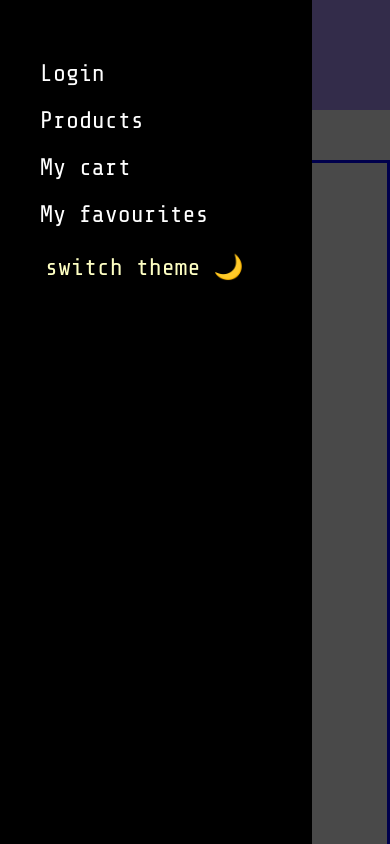
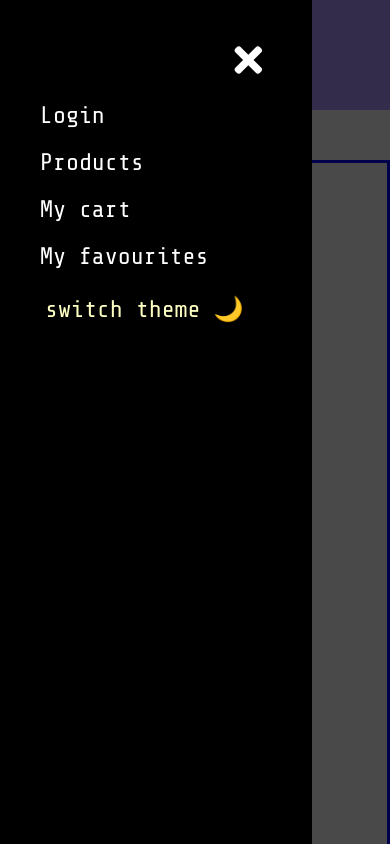
Before and after one commit to solenedel/emoji-mart, a React (Create React App) app: page /products in a window 390 px wide. Both pictures are taken after a click on the button 352 px from the left and 55 px from the top of the page. Shown: the top 844 px of the page. Built offline with nearby package versions, Linux system fonts and the light colour scheme; a web font is replaced by a local one.

Commit message:
style mobile menu

```diff
--- a/src/components/Navbar.js
+++ b/src/components/Navbar.js
@@ -22,6 +22,14 @@ const Navbar = ({ className, theme, toggleTheme, toggleButtonIcon }) => {
   const menu = (
     <div id="mobile-menu">
       <div className="links">
+        <button
+          type="button"
+          id="quit-menu"
+          onClick={() => setShowMenu(!showMenu)}
+        >
+          <i className="fas fa-times" />
+        </button>
+
         <Link to="/login">Login</Link>
         <Link to="/products">Products</Link>
         <Link to="/cart">My cart</Link>
@@ -41,7 +49,6 @@ const Navbar = ({ className, theme, toggleTheme, toggleButtonIcon }) => {
   const menuMask = (
     // eslint-disable-next-line
     <div id="menu-mask" onClick={() => setShowMenu(!showMenu)}>
-      {/* <i className="fas fa-times" /> */}
     </div>
   );
 
--- a/src/components/styled/Navbar.style.js
+++ b/src/components/styled/Navbar.style.js
@@ -17,7 +17,7 @@ export const StyledNavbar = styled(Navbar)`
     border: none;
 
     & i.fa-bars {
-      color: white;
+      color: black;
       font-size: 40px;
     }
   }
@@ -41,9 +41,17 @@ export const StyledNavbar = styled(Navbar)`
     display: flex;
     flex-direction: column;
     justify-content: space-between;
-    /* width: 60vw; */
-    /* margin-left: 9vw; */
     align-items: flex-start;
+
+     & button#quit-menu {
+       align-self: flex-end;
+       padding-right: 50px;
+       color: white;
+
+       i {
+         font-size: 40px;
+       }
+     }
 
     & a {
       text-decoration: none;
```
